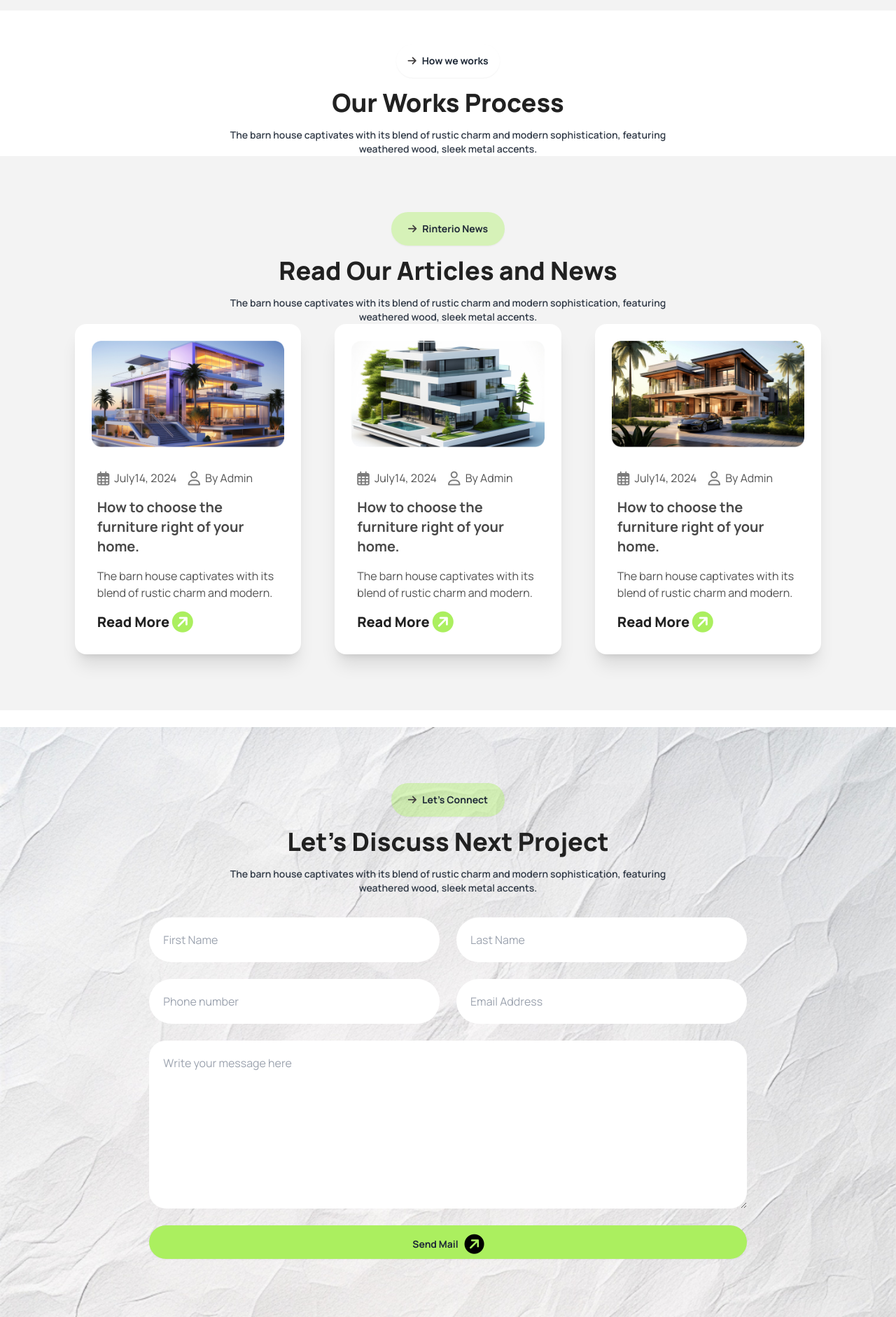
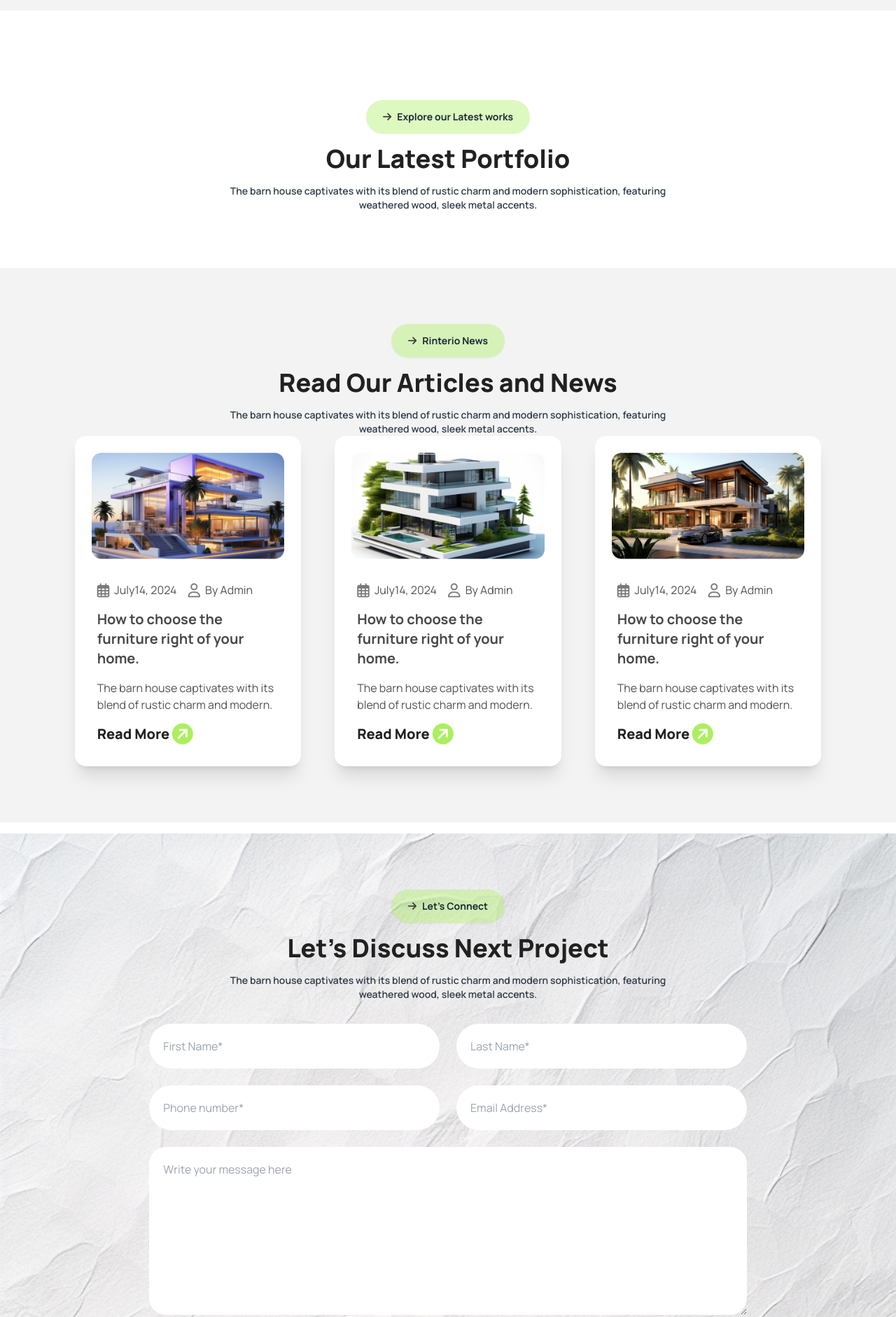
Before and after one commit to imashahida92/Rinterio-assignment_3-tailwind-daisyui, a plain HTML site: page index.html in a window 1280 px wide. Shown: the part 2660-4542 px from the top of the page at 70% size. Drawn offline with nearby package versions, Linux system fonts and the light colour scheme.

Commit message:
portfolio section content done

```diff
--- a/index.html
+++ b/index.html
@@ -42,6 +42,10 @@
             .back-color{
               background: linear-gradient(0.00deg, rgb(255, 255, 255),rgba(255, 255, 255, 0) 100%);
             }
+            .starlabel input:after {
+              content:" *";
+              color: red;
+}
           </style>
 
            <!-- font-awsome -->
@@ -251,10 +255,10 @@
 
          <!-- latest portfolio section start from here  -->
 
-         <section class="container w-4/5 lg:w-1/2 mx-auto">
+         <section class="container w-4/5 lg:w-1/2 mx-auto my-20">
           <div class="  pt-12 text-center space-y-4">
-            <button class=" btn btn-neutral bg-white border-none rounded-full text-gray-800 font-bold"><i class="fa-solid fa-arrow-right" style="color: #413e3e;"></i>How we works</button>
-            <h3 class="text-4xl font-extrabold text-title-color ">Our Works Process</h3>
+            <button class=" btn btn-neutral bg-[#ABEF5F] bg-opacity-40 px-6 border-none rounded-full text-gray-800 font-bold"><i class="fa-solid fa-arrow-right" style="color: #413e3e;"></i>Explore our Latest works</button>
+            <h3 class="text-4xl font-extrabold text-title-color ">Our Latest Portfolio</h3>
             <p class="paragraph-color text-sm font-semibold opacity-90">The barn house captivates with its blend of rustic charm and modern sophistication, featuring weathered wood, sleek metal accents.</p>
           </div>
         </section>
@@ -331,7 +335,7 @@
           </section>
 
           <!-- lets discuss section staart from here -->
-           <section class="mt-6" >
+           <section class="my-4" >
             <div class="pt-20 pb-8" style="background-image:url(assets/bg.jpg); background-repeat: no-repeat; background-size: cover;">
             <div class="container w-4/5 lg:w-1/2 mx-auto  text-center space-y-4 ">
               <button class=" btn btn-neutral bg-[#ABEF5F] bg-opacity-40 px-6 border-none rounded-full text-gray-800 font-bold"><i class="fa-solid fa-arrow-right" style="color: #413e3e;"></i>Let’s Connect</button>
@@ -340,10 +344,10 @@
             </div>
             <div class="container w-4/5 lg:w-4/6 m-auto mt-8">
                <div class="grid grid-cols-1 md:grid-cols-2 grid-rows-7 gap-6">
-                  <input type="text" required class="required:border-red-500 border-none rounded-full p-5" placeholder="First Name"/>
-                  <input type="text" class="required:border-red-500 border-none rounded-full p-5" placeholder="Last Name"/>
-                  <input type="text" class="required:border-red-500 border-none rounded-full p-5" placeholder="Phone number"/>
-                  <input type="text" class="required:border-red-500 border-none rounded-full p-5" placeholder="Email Address"/>
+                  <input type="text" required class="required:border-red-500 border-none rounded-full p-5" placeholder="First Name*"/>
+                  <input type="text" class="required:border-red-500 border-none rounded-full p-5" placeholder="Last Name*"/>
+                  <input type="text" class="required:border-red-500 border-none rounded-full p-5" placeholder="Phone number*"/>
+                  <input type="text" class="required:border-red-500 border-none rounded-full p-5" placeholder="Email Address*"/>
                   <textarea name="" class="required:border-red-500 border-none rounded-3xl p-5 md:col-span-2 row-span-3" id="" placeholder="Write your message here"></textarea>
                   <a class="btn bg-btn-color font-bold border-none rounded-full p-5 md:col-span-2 text-center">Send Mail <i class="fa-solid fa-circle-arrow-up fa-rotate-by fa-2xl" style="color: #000000; --fa-rotate-angle: 45deg;"></i></a>
                </div>
```
